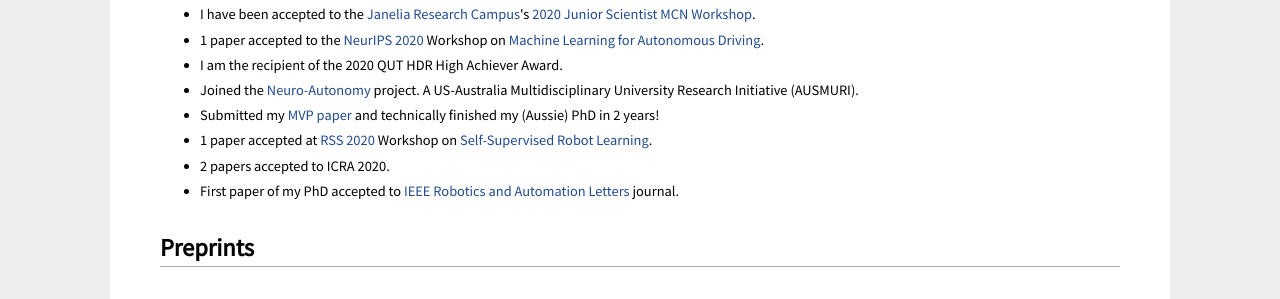
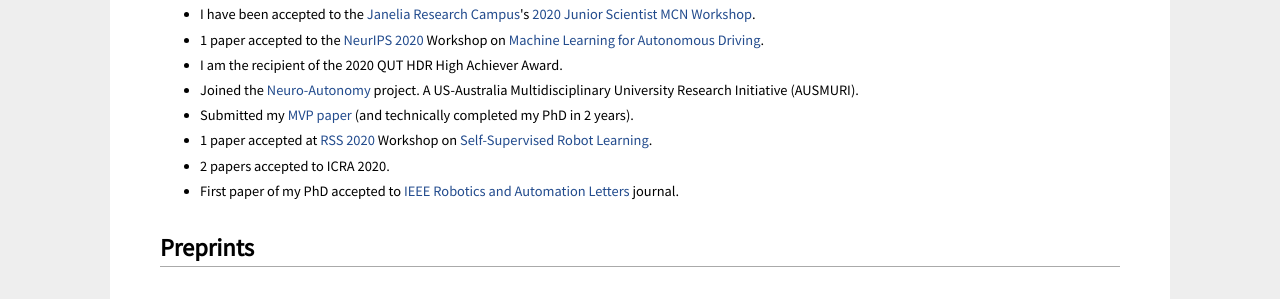
Before and after one commit to mchancan/mchancan.github.io, a Jekyll site: the page built from index.html, in a window 1280 px wide and 900 px high, scrolled down 511 px. Shown: the part 154-453 px from the top of the window. Built offline with Jekyll 4.4.1, drawn with Linux system fonts in a browser that asks for light colours; comment, search, counter and statistics services are not loaded; a style sheet for code colours, icons or effects is not loaded.

Commit message:
Update index.html

```diff
--- a/index.html
+++ b/index.html
@@ -49,7 +49,7 @@ My research papers have been published at top-tier machine learning and robotics
 	<li>1 paper accepted to the <a href="https://neurips.cc/Conferences/2020/" target="_blank">NeurIPS 2020</a> Workshop on <a href="https://ml4ad.github.io/2020/" target="_blank">Machine Learning for Autonomous Driving</a>.</li>
 	<li>I am the recipient of the 2020 QUT HDR High Achiever Award</a>.</li>
 	<li>Joined the <a href="http://sites.bu.edu/neuroautonomy/" target="_blank">Neuro-Autonomy</a> project. A US-Australia Multidisciplinary University Research Initiative (AUSMURI)</a>.</li>
-	<li> Submitted my <a href="projects/MVP/index.html">MVP paper</a> and technically finished my (Aussie) PhD in 2 years!</li>
+	<li> Submitted my <a href="projects/MVP/index.html">MVP paper</a> (and technically completed my PhD in 2 years).</li>
 	<li>1 paper accepted at <a href="https://roboticsconference.org/" target="_blank">RSS 2020</a> Workshop on <a href="https://www.brainlinks-braintools.uni-freiburg.de/rss20-ssrl/" target="_blank">Self-Supervised Robot Learning</a>.</li>
 	<li>2 papers accepted to ICRA 2020.</li>
 	<li>First paper of my PhD accepted to <a href="https://ieeexplore.ieee.org/xpl/aboutJournal.jsp?punumber=7083369" target="_blank">IEEE Robotics and Automation Letters</a> journal.</li>
```
